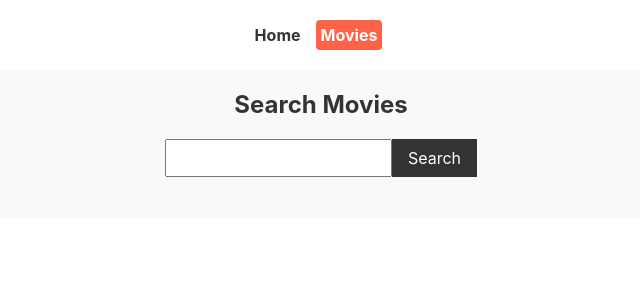
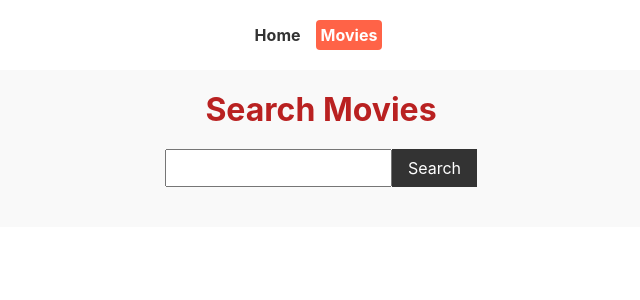
Before and after one commit to flashforward55/goit-react-hw-05-movies, a React (Create React App) app: page /goit-react-hw-05-movies/movies in a window 1280 px wide. Shown: the top 300 px of the page, without its empty margins (319-959 px from the left). Built offline with nearby package versions, Linux system fonts and the light colour scheme.

Commit message:
Fix syled components

```diff
--- a/src/pages/Home/Home.jsx
+++ b/src/pages/Home/Home.jsx
@@ -10,7 +10,7 @@ const Container = styled.div`
 `;
 
 const Title = styled.h1`
-  font-size: 24px;
+  color: #b92121;
   margin-bottom: 20px;
 `;
 
@@ -65,6 +65,7 @@ const MovieImage = styled.img`
 const MovieTitle = styled.p`
   font-size: 16px;
   margin: 0;
+  color: #b92121;
 `;
 
 const Home = () => {
--- a/src/pages/MovieDetails/MovieDetails.jsx
+++ b/src/pages/MovieDetails/MovieDetails.jsx
@@ -51,7 +51,13 @@ const MovieTitle = styled.h2`
   margin-bottom: 10px;
 `;
 
-const UserScore = styled.p`
+const UserScore = styled.p``;
+
+const Bold = styled.p`
+  font-weight: bold;
+`;
+
+const SpanBold = styled.span`
   font-weight: bold;
 `;
 
@@ -62,7 +68,7 @@ const Overview = styled.p`
 const Genres = styled.p`
   margin-top: 10px;
   span:not(:last-child)::after {
-    content: '| ';
+    content: ' | ';
   }
 `;
 
@@ -173,10 +179,16 @@ const MovieDetails = () => {
           <MovieTitle>
             {title} ({releaseYear})
           </MovieTitle>
-          <UserScore>User Score: {userScore}%</UserScore>
-          <Overview>Overview: {overview}</Overview>
+          <UserScore>
+            <SpanBold>User Score: </SpanBold>
+            {userScore}%
+          </UserScore>
+          <Overview>
+            <Bold>Overview </Bold>
+            {overview}
+          </Overview>
           <Genres>
-            Genres:{' '}
+            <Bold>Genres </Bold>{' '}
             {genres.map(genre => (
               <span key={genre.id}>{genre.name} </span>
             ))}
--- a/src/pages/Movies/Movies.jsx
+++ b/src/pages/Movies/Movies.jsx
@@ -13,8 +13,8 @@ const MoviesContainer = styled.div`
   flex-direction: column;
 `;
 
-const Title = styled.h2`
-  color: #333;
+const Title = styled.h1`
+  color: #b92121;
   margin-bottom: 20px;
 `;
 
```
